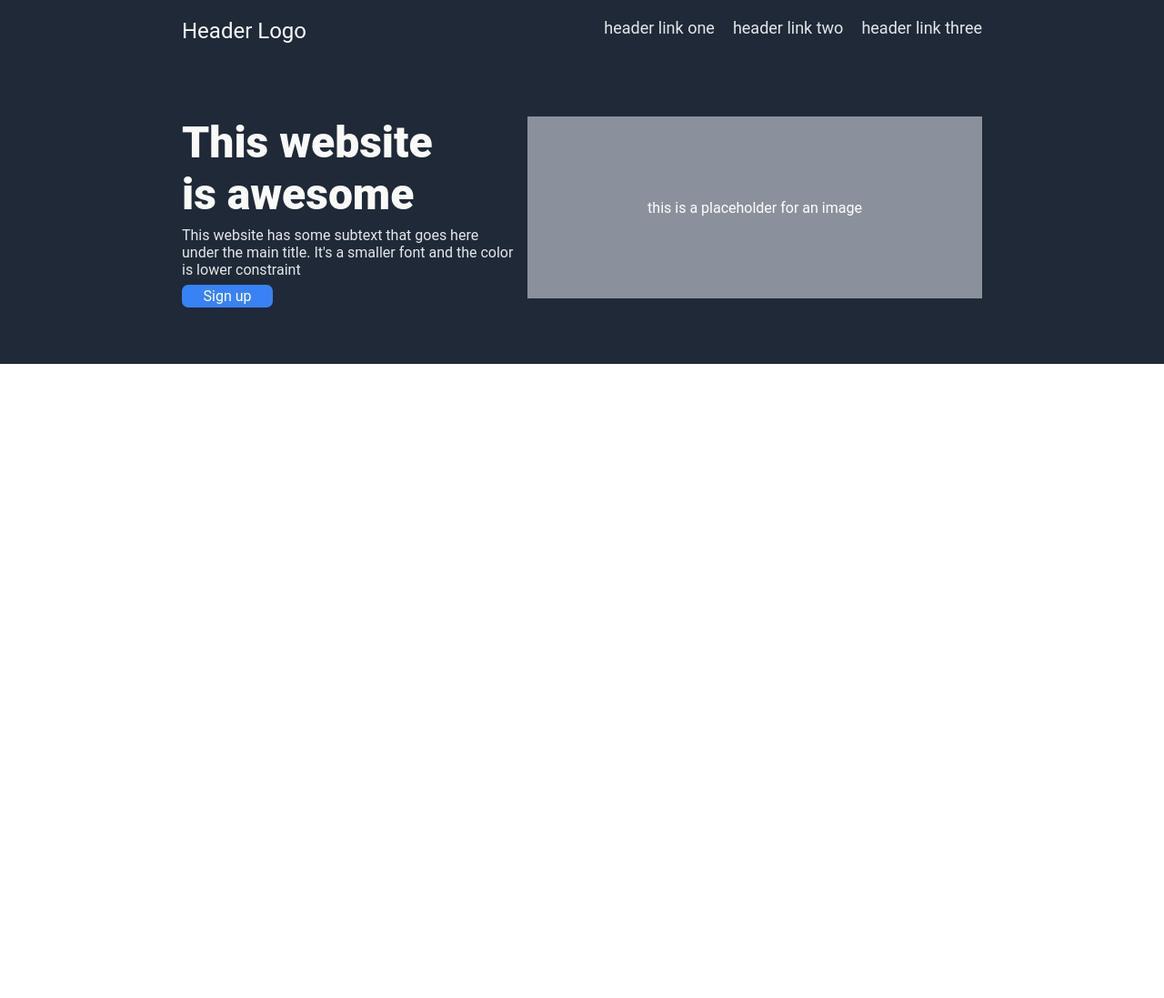
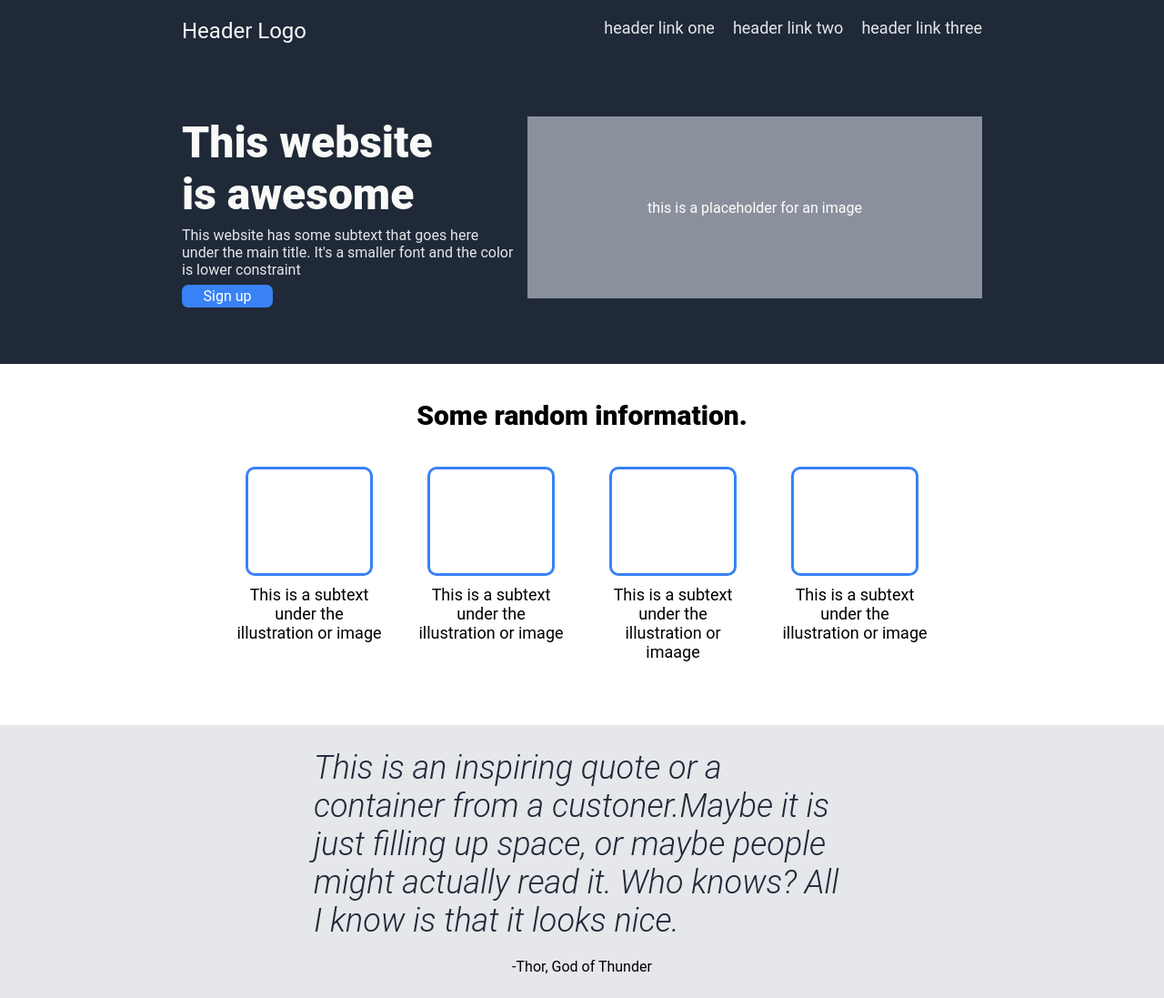
Before and after one commit to anuoluwaposanni/Landing-Page, a plain HTML site: page index.html in a window 1280 px wide. Shown: the whole page at 91% size. Before the commit the page ends 800 px from the top, so only its background shows below. Drawn offline with Linux system fonts and the light colour scheme.

Commit message:
Add Content and design to the first and second section

```diff
--- a/index.html
+++ b/index.html
@@ -25,5 +25,31 @@
             <div class="right-subsection">this is a placeholder for an image</div>
         </div>
     </div>
+
+    <div class="second-section">
+        <p class="random">Some random information.</p>
+        <div class="box-container">
+        <div class="sub-box">
+           <div class="box"></div>
+           <p class="subtext">This is a subtext under the illustration or image</p>
+        </div>
+        <div class="sub-box">
+           <div class="box"></div>
+        <p class="subtext">This is a subtext under the illustration or image</p>
+        </div>
+        <div class="sub-box">
+        <div class="box"></div>
+        <p class="subtext">This is a subtext under the illustration or imaage</p>
+        </div>
+        <div class="sub-box">
+        <div class="box"></div>
+        <p class="subtext">This is a subtext under the illustration or image</p>
+        </div>
+        </div>
+        <div class="quote-container">
+        <p class="quote">This is an inspiring quote or a container from a custoner.Maybe it is just filling up space, or maybe people might actually read it. Who knows? All I know is that it looks nice.</p>
+        <p id="thor">-Thor, God of Thunder</p>
+        </div>
+    </div>
 </body>
 </html>
--- a/styles.css
+++ b/styles.css
@@ -18,6 +18,7 @@ body {
     background-color: #1F2937;
     padding: 0 200px;
     color: #ffffff;
+    padding-bottom: 150px;
 }
 
 .sub-section {
@@ -82,3 +83,63 @@ body {
     height: 200px;
     background-color: #8b919c;
 }
+
+.box    {
+    border: 3px solid #3882F6;
+    border-radius: 10px;
+    width: 140px;
+    height: 120px;
+}
+
+.sub-box {
+    display: flex;
+    flex-direction: column;
+    align-items: center;
+}
+
+.box-container {
+    display: flex;
+    justify-content: center;
+    gap: 40px;
+}
+
+.subtext {
+    width: 160px;
+    text-align: center;
+    margin-top: 10px;
+    font-size: 18px;
+}
+
+.random {
+    font-weight: 900;
+    font-size: 30px;
+    margin: 39px 0;
+    display: flex;
+    justify-content: center;
+}
+
+.quote-container {
+    background-color: #E5E7EB;
+    height: 300px;
+    margin-top: 70px;
+    display: flex;
+    flex-direction: column;
+    justify-content: center;
+    align-items: center;
+    gap: 20px;
+
+}
+
+.quote {
+    color: #1F2937;
+    font-size: 36px;
+    font-weight: 300;
+    width: 590px;
+    font-style: italic;
+}
+
+.thor {
+    margin-left: auto;
+    font-weight: 900;
+
+}
```
